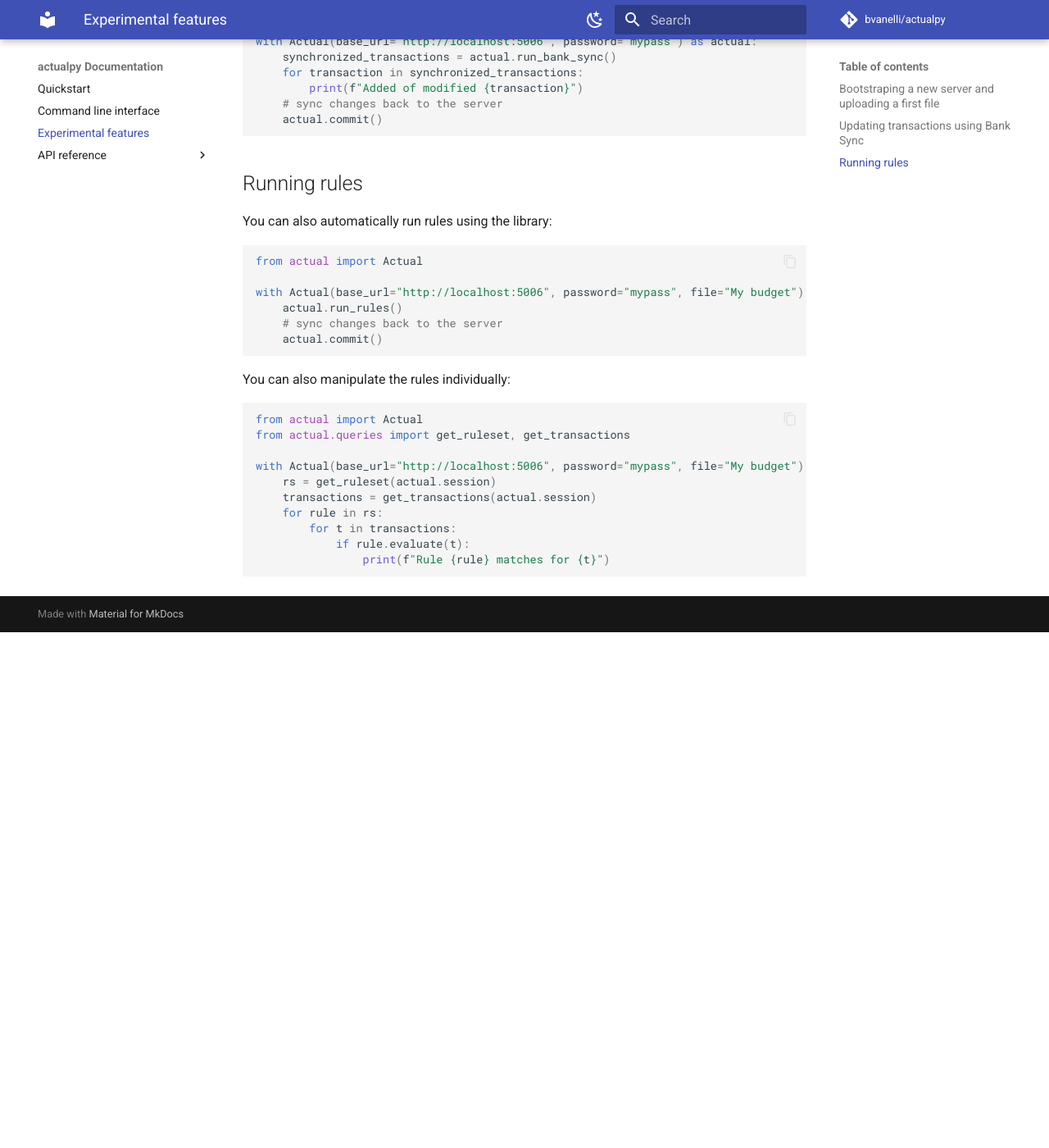
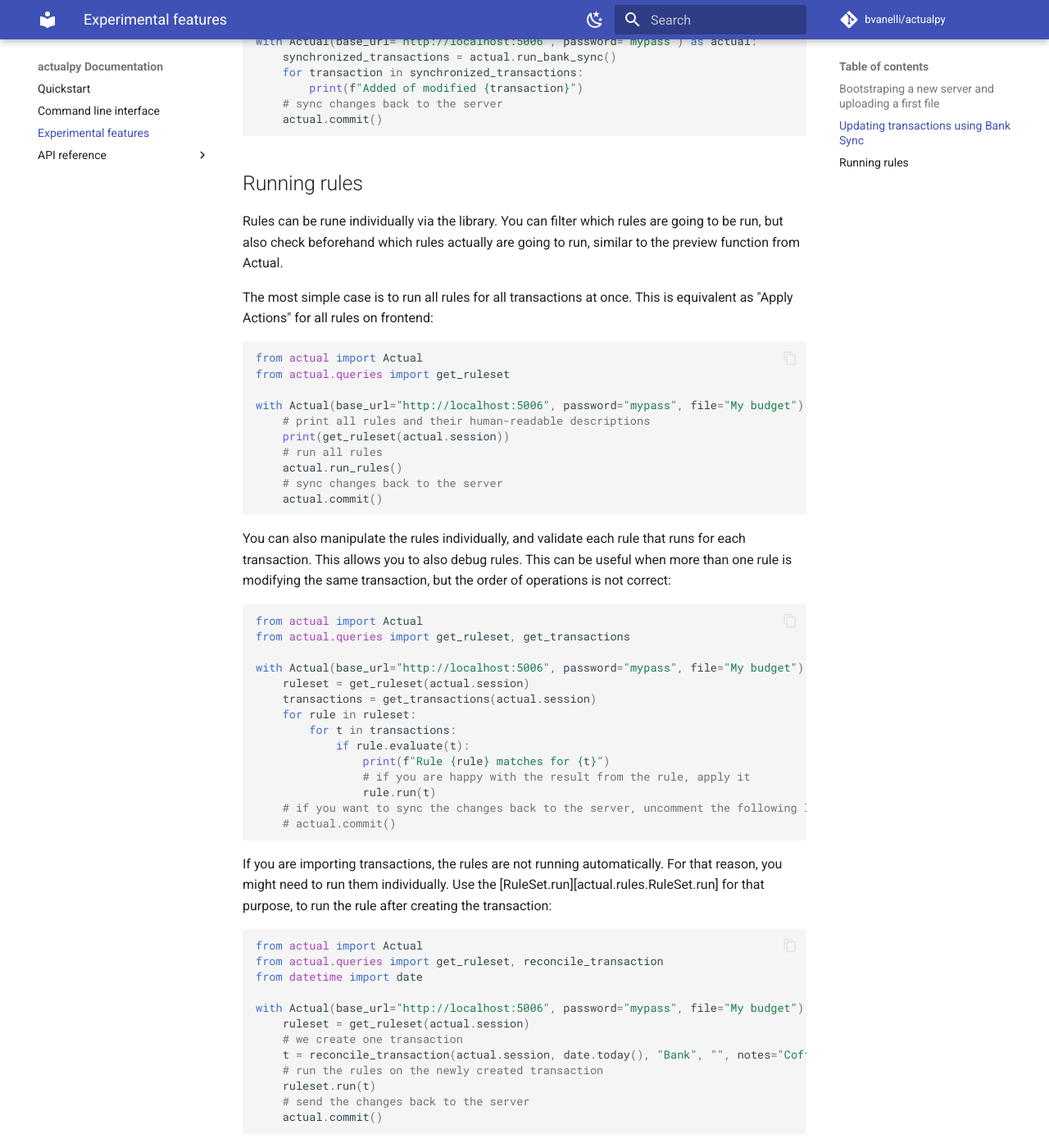
Before and after one commit to bvanelli/actualpy, an MkDocs documentation site: the page built from docs/experimental-features.md, in a window 1280 px wide and 1400 px high, scrolled down 1095 px. Shown: the whole window at 82% size. Built offline with MkDocs 1.6.1 and Material for MkDocs 9.7.7, drawn with Linux system fonts in a browser that asks for light colours; comment, search, counter and statistics services are not loaded; before the commit the page ends 1866 px from its top, so only the background shows below that.

````diff
--- a/docs/experimental-features.md
+++ b/docs/experimental-features.md
@@ -47,28 +47,61 @@ with Actual(base_url="http://localhost:5006", password="mypass") as actual:
 
 ## Running rules
 
-You can also automatically run rules using the library:
+Rules can be rune individually via the library. You can filter which rules are going to be run, but also check
+beforehand which rules actually are going to run, similar to the preview function from Actual.
+
+The most simple case is to run all rules for all transactions at once. This is equivalent as "Apply Actions" for all
+rules on frontend:
 
 ```python
 from actual import Actual
+from actual.queries import get_ruleset
 
 with Actual(base_url="http://localhost:5006", password="mypass", file="My budget") as actual:
+    # print all rules and their human-readable descriptions
+    print(get_ruleset(actual.session))
+    # run all rules
     actual.run_rules()
     # sync changes back to the server
     actual.commit()
 ```
 
-You can also manipulate the rules individually:
+You can also manipulate the rules individually, and validate each rule that runs for each transaction. This allows you
+to also debug rules. This can be useful when more than one rule is modifying the same transaction, but the order of
+operations is not correct:
 
 ```python
 from actual import Actual
 from actual.queries import get_ruleset, get_transactions
 
 with Actual(base_url="http://localhost:5006", password="mypass", file="My budget") as actual:
-    rs = get_ruleset(actual.session)
+    ruleset = get_ruleset(actual.session)
     transactions = get_transactions(actual.session)
-    for rule in rs:
+    for rule in ruleset:
         for t in transactions:
             if rule.evaluate(t):
                 print(f"Rule {rule} matches for {t}")
+                # if you are happy with the result from the rule, apply it
+                rule.run(t)
+    # if you want to sync the changes back to the server, uncomment the following line
+    # actual.commit()
 ```
+
+If you are importing transactions, the rules are not running automatically. For that reason, you might need to run them
+individually. Use the [RuleSet.run][actual.rules.RuleSet.run] for that purpose, to run the rule after creating the
+transaction:
+
+```python
+from actual import Actual
+from actual.queries import get_ruleset, reconcile_transaction
+from datetime import date
+
+with Actual(base_url="http://localhost:5006", password="mypass", file="My budget") as actual:
+    ruleset = get_ruleset(actual.session)
+    # we create one transaction
+    t = reconcile_transaction(actual.session, date.today(), "Bank", "", notes="Coffee", amount=-4.50)
+    # run the rules on the newly created transaction
+    ruleset.run(t)
+    # send the changes back to the server
+    actual.commit()
+```
````
Also changed, not shown: docs/API-reference/exceptions.md (added, +5 -0 lines), docs/API-reference/rules.md (added, +23 -0 lines), 2 other files.
